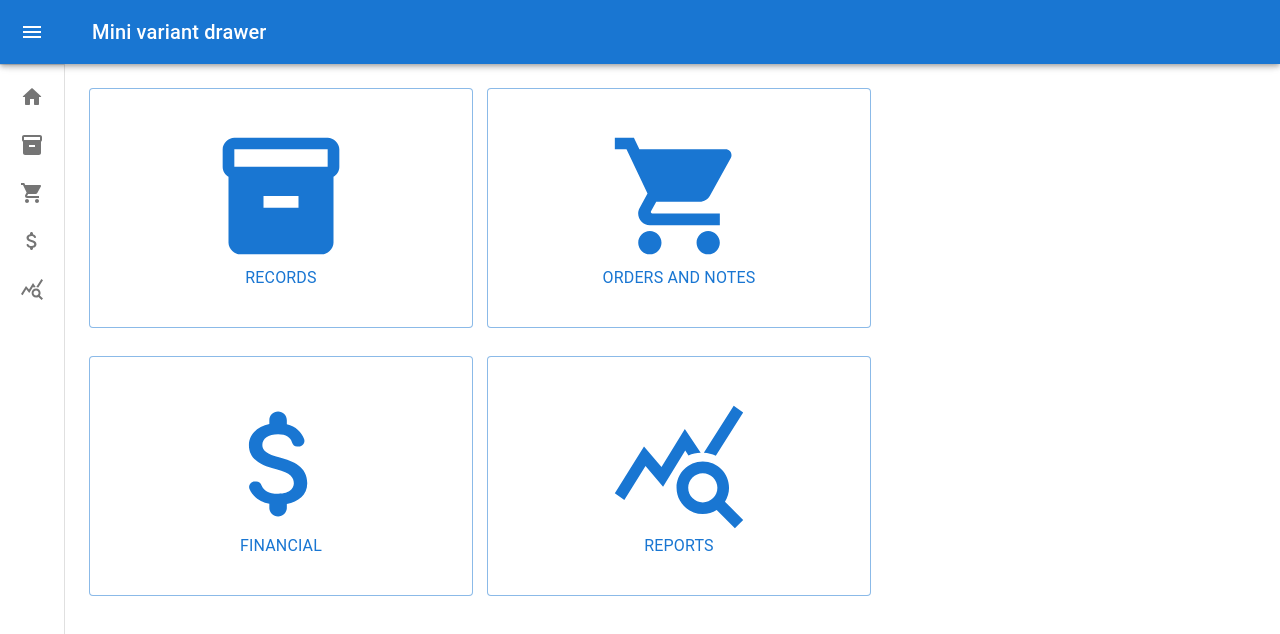
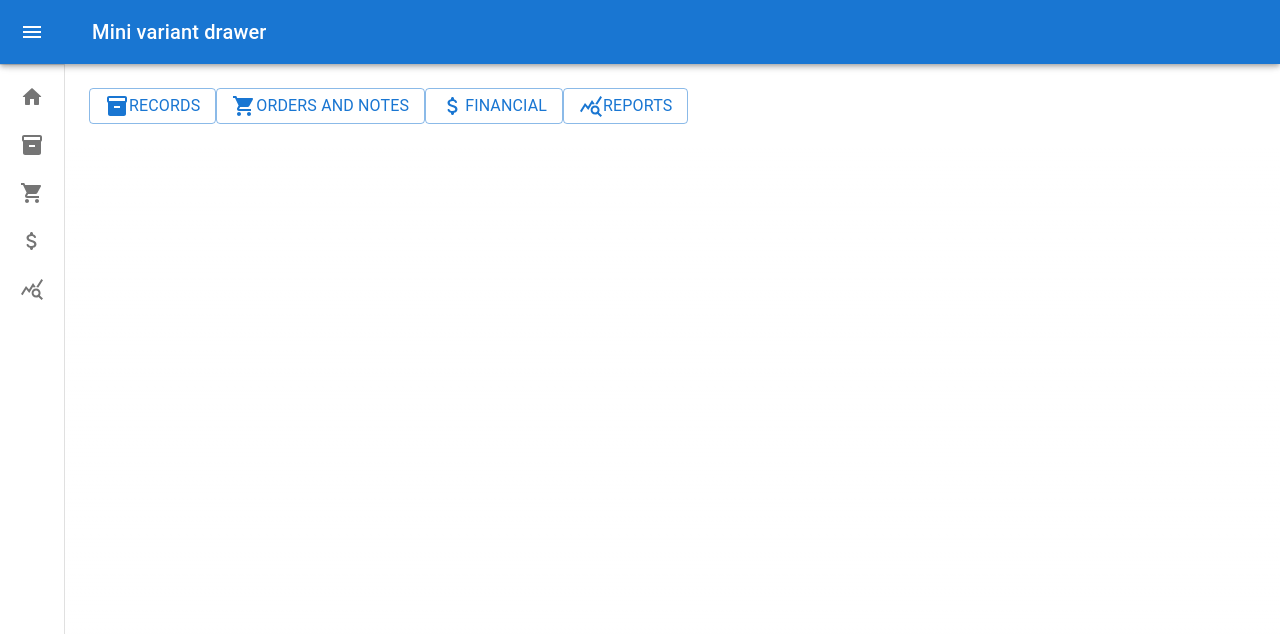
Before and after one commit to ItaloLacerda/LacerEats, a Next.js app: page /home in a window 1280 px wide. Shown: the top 634 px of the page. Built offline with nearby package versions, Linux system fonts and the light colour scheme.

Commit message:
feat: update home.style in intenal-system

```diff
--- a/src/styles/pages/(internal-system)/home/home.style.ts
+++ b/src/styles/pages/(internal-system)/home/home.style.ts
@@ -1,11 +1,10 @@
-export const buttonStyle = {
-  width: ' 30vw',
-  height: '30vh',
-  margin: '0 1em 2em 0',
-  backgroundColor: '#fff',
-  flexDirection: 'column'
-}
+import { styled } from '@mui/material/styles'
 
-export const iconStyle = {
-  fontSize: '10em'
-}
+export const DrawerFoother = styled('div')(({ theme }) => ({
+  display: 'flex',
+  alignItems: 'center',
+  justifyContent: 'flex-end',
+  padding: theme.spacing(11.2, 1),
+  // necessary for content to be below app bar
+  ...theme.mixins.toolbar
+}))
```
